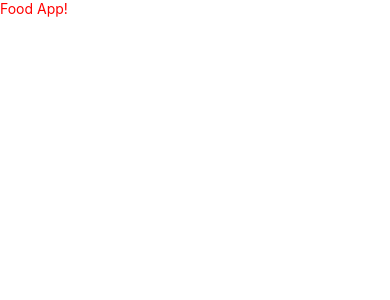
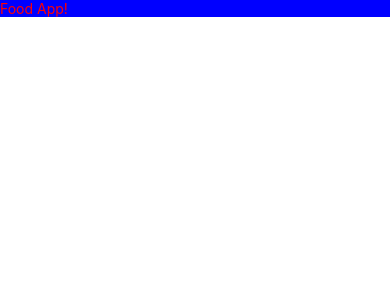
Before and after one commit to omerenma/foodapp, a React Native app: screen / in a window 390 px wide. Shown: the top 300 px of the page. Built offline with nearby package versions, Linux system fonts and the light colour scheme.

Commit message:
new commit

```diff
--- a/App.js
+++ b/App.js
@@ -14,6 +14,7 @@ export default function App() {
 const styles = StyleSheet.create({
   containers: {
     justifyContent: "center",
+    backgroundColor: "blue",
   },
   text: {
     alignItems: "center",
```
